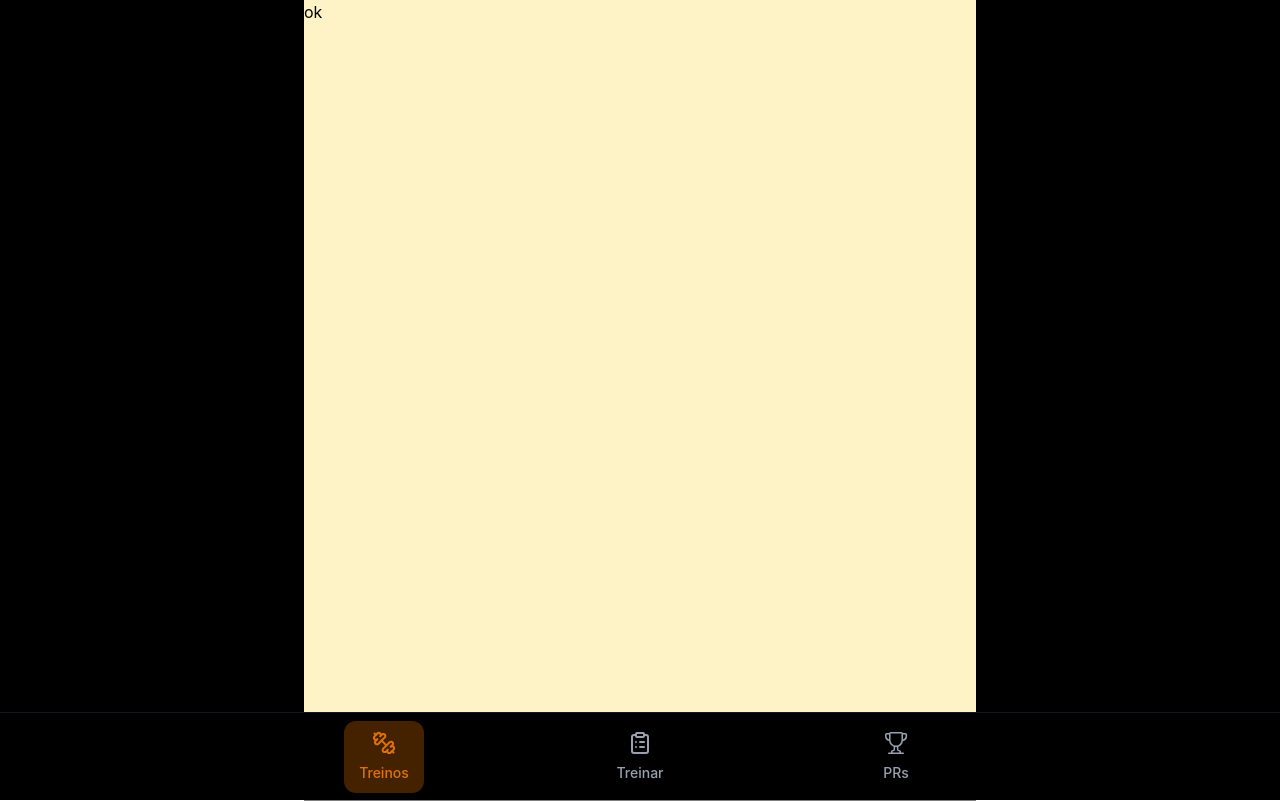
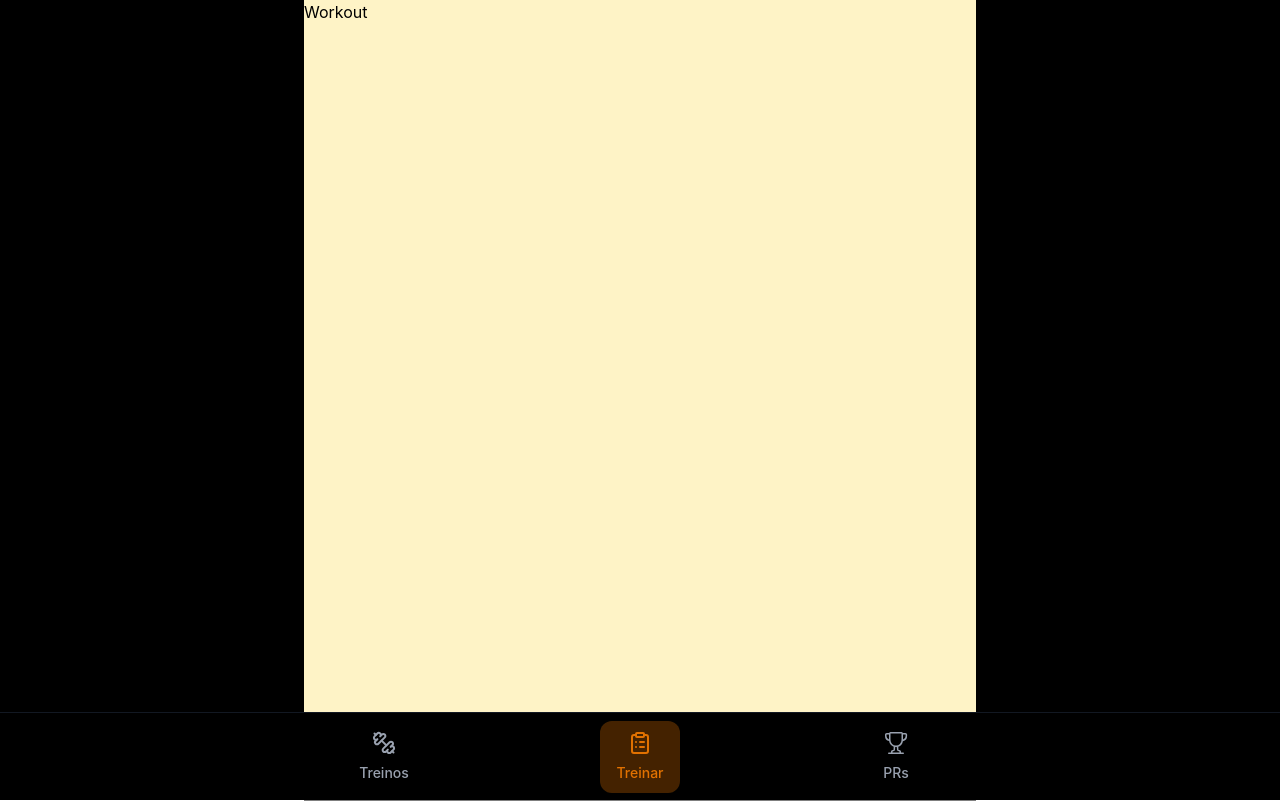
Before and after one commit to MariaJuliaAS/my_workouts_frontend, a React (Vite) app: page /treinos in a window 1280 px wide. Built offline with nearby package versions, Linux system fonts and the light colour scheme.

Commit message:
feat(rotas): adicionar MainLayout e rotas aninhadas

```diff
--- a/src/App.tsx
+++ b/src/App.tsx
@@ -1,16 +1,10 @@
-import { Nav } from "./components/nav"
+import { RouterProvider } from "react-router-dom"
+import { router } from "./routes"
 
 function App() {
 
   return (
-    <div className="w-full bg-black h-screen flex items-center flex-col">
-      <main className="max-w-2xl bg-amber-100 w-full h-full">
-        <h1>ok</h1>
-      </main>
-      <div className="w-full h-22 border-t border-gray-800/60">
-        <Nav />
-      </div>
-    </div>
+    <RouterProvider router={router} />
   )
 }
 
--- a/src/components/nav/index.tsx
+++ b/src/components/nav/index.tsx
@@ -1,31 +1,29 @@
-import { useState } from "react";
 import { GoTrophy } from "react-icons/go";
 import { LuClipboardList } from "react-icons/lu";
 import { LuDumbbell } from "react-icons/lu";
+import { NavLink } from "react-router-dom";
+
+function itemClass(isActive: boolean) {
+    return isActive ? "text-amber-600 bg-amber-600/30 h-18 w-20 gap-2 rounded-xl flex items-center justify-center flex-col cursor-pointer transition-colors duration-200" : "text-gray-400 hover:text-amber-600 hover:bg-amber-600/30 h-18 w-20 gap-2 rounded-xl flex items-center justify-center flex-col cursor-pointer transition-colors duration-200"
+}
 
 export function Nav() {
-    const [active, setActive] = useState<String>("treinos");
-
     return (
+        <div className="w-full h-22 border-t border-gray-800/60">
             <nav className="w-full h-22 bg-black/50 text-white max-w-2xl mx-auto flex items-center justify-between px-10" >
-            <button
-                onClick={() => setActive("treinos")}
-                className={active === "treinos" ? "text-amber-600 bg-amber-600/30 h-18 w-20 gap-2 rounded-xl flex items-center justify-center flex-col cursor-pointer transition-colors duration-200" : "text-gray-400 hover:text-amber-600 hover:bg-amber-600/30 h-18 w-20 gap-2 rounded-xl flex items-center justify-center flex-col cursor-pointer transition-colors duration-200"}>
+                <NavLink to="/" className={({ isActive }) => itemClass(isActive)}>
                     <LuDumbbell size={24} className="" />
                     <p className="text-sm font-medium">Treinos</p>
-            </button>
-            <button
-                onClick={() => setActive("treinar")}
-                className={active === "treinar" ? "text-amber-600 bg-amber-600/30 h-18 w-20 gap-2 rounded-xl flex items-center justify-center flex-col cursor-pointer transition-colors duration-200" : "text-gray-400 hover:text-amber-600 hover:bg-amber-600/30 h-18 w-20 gap-2 rounded-xl flex items-center justify-center flex-col cursor-pointer transition-colors duration-200"}>
+                </NavLink>
+                <NavLink to="/treinos" className={({ isActive }) => itemClass(isActive)}>
                     <LuClipboardList size={24} className="" />
                     <p className="text-sm font-medium">Treinar</p>
-            </button>
-            <button
-                onClick={() => setActive("prs")}
-                className={active === "prs" ? "text-amber-600 bg-amber-600/30 h-18 w-20 gap-2 rounded-xl flex items-center justify-center flex-col cursor-pointer transition-colors duration-200" : "text-gray-400 hover:text-amber-600 hover:bg-amber-600/30 h-18 w-20 gap-2 rounded-xl flex items-center justify-center flex-col cursor-pointer transition-colors duration-200"}>
+                </NavLink>
+                <NavLink to="/prs" className={({ isActive }) => itemClass(isActive)}>
                     <GoTrophy size={24} className="" />
                     <p className="text-sm font-medium">PRs</p>
-            </button>
+                </NavLink>
             </nav>
+        </div>
     )
 }
--- /dev/null
+++ b/src/layouts/MainLayout.tsx
@@ -0,0 +1,14 @@
+import { Outlet } from "react-router-dom";
+import { Nav } from "../components/nav";
+
+export function MainLayout() {
+    return (
+        <div className="w-full bg-black h-screen flex flex-col items-center">
+            <main className="max-w-2xl bg-amber-100 w-full flex-1">
+                <Outlet />
+            </main>
+
+            <Nav />
+        </div>
+    )
+}
--- /dev/null
+++ b/src/pages/home/index.tsx
@@ -0,0 +1,9 @@
+
+
+export function Home() {
+    return (
+        <main className="max-w-2xl bg-amber-100 w-full h-full">
+            <h1>Home</h1>
+        </main>
+    )
+}
--- /dev/null
+++ b/src/pages/pr/index.tsx
@@ -0,0 +1,11 @@
+
+
+
+
+export function PRs() {
+    return (
+        <div>
+            <h1>PRs</h1>
+        </div>
+    )
+}
--- /dev/null
+++ b/src/pages/workout/index.tsx
@@ -0,0 +1,11 @@
+
+
+
+
+export function Workout() {
+    return (
+        <div>
+            <h1>Workout</h1>
+        </div>
+    )
+}
--- /dev/null
+++ b/src/routes/index.tsx
@@ -0,0 +1,18 @@
+import { createBrowserRouter } from "react-router-dom";
+import { MainLayout } from "../layouts/MainLayout";
+import { Home } from "../pages/home";
+import { Workout } from "../pages/workout";
+import { PRs } from "../pages/pr";
+
+
+export const router = createBrowserRouter([
+    {
+        element: <MainLayout />,
+        children: [
+            { index: true, element: <Home /> },
+            { path: "treinos", element: <Workout /> },
+            { path: "prs", element: <PRs /> },
+            { path: "*", element: <div className="p-4">Página não encontrada</div> }
+        ]
+    }
+])
```
Lines whose indentation alone changed are shown as unchanged.
